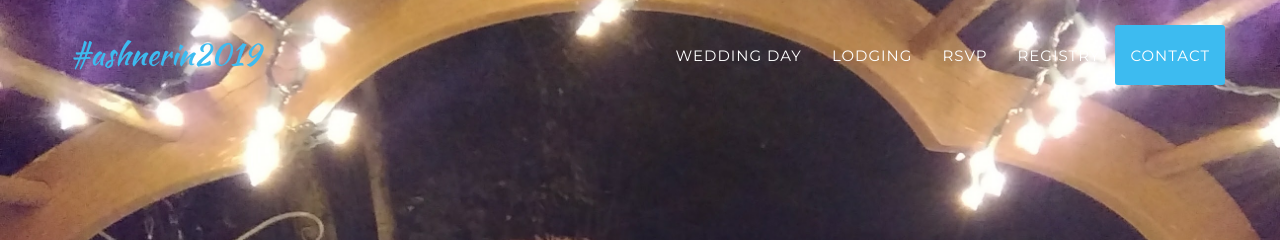
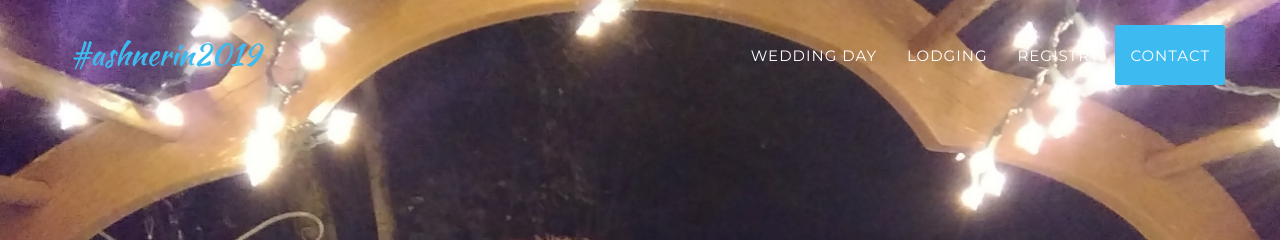
Before and after one commit to aberg/aberg.github.io, a Jekyll site: the page built from index.html, in a window 1280 px wide. Shown: the top 240 px of the page. Built offline with Jekyll 4.4.1, drawn with Linux system fonts in a browser that asks for light colours; some web fonts are replaced.

Commit message:
switch colors on registry and contact sections, remove rsvp from menu

```diff
--- a/_includes/contact.html
+++ b/_includes/contact.html
@@ -1,4 +1,4 @@
-<section id="contact">
+<section id="contact" class="bg-light-gray">
     <div class="container">
         <div class="row">
             <div class="col-lg-12 text-center">
--- a/_includes/header.html
+++ b/_includes/header.html
@@ -23,9 +23,6 @@
                     </li>
                     <li>
                         <a class="page-scroll" href="#lodging">Lodging</a>
-                    </li>
-                    <li>
-                        <a class="page-scroll" href="#rsvp">RSVP</a>
                     </li>
                     <li>
                         <a class="page-scroll" href="#registry">Registry</a>
```
